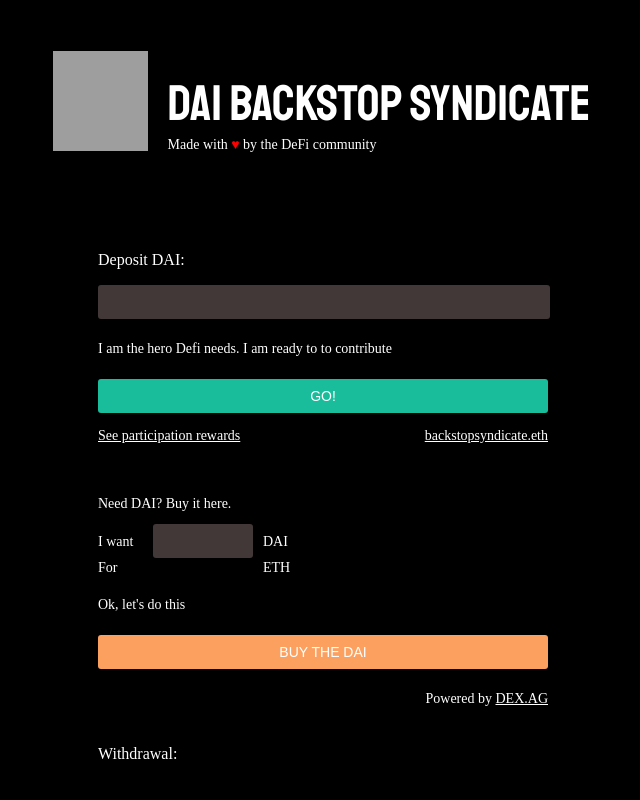
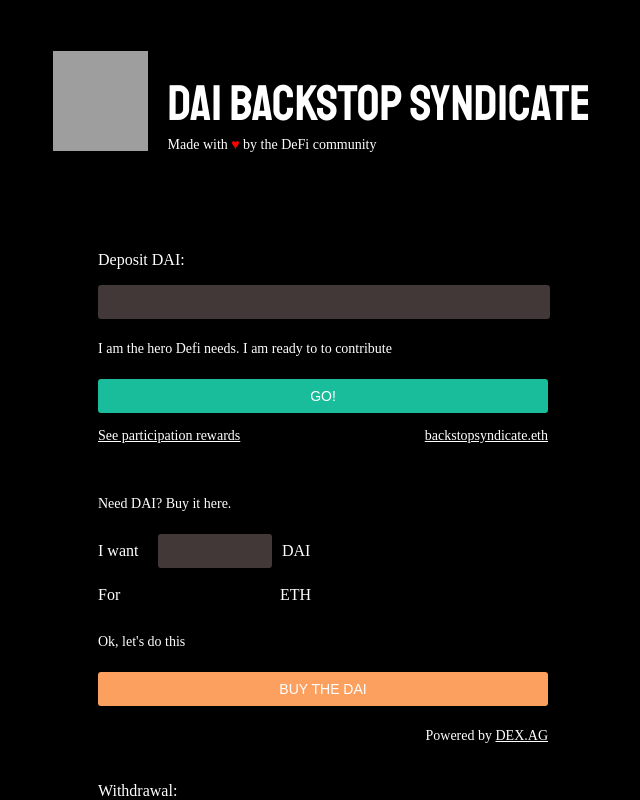
Before and after one commit to backstop-syndicate/backstopsyndicate.com, a Next.js app: page / in a window 1280 px wide. Shown: the top 800 px of the page, without its empty margins (317-957 px from the left). Built offline with nearby package versions, Linux system fonts and the light colour scheme; grey boxes are pictures that could not be loaded.

Commit message:
Some ui tweaking

```diff
--- a/src/pages/index.js
+++ b/src/pages/index.js
@@ -81,7 +81,7 @@ export default function Index() {
                         Need DAI? Buy it here.
                     </span>
                     <div className={"buy-widget-container"}>
-                        <label htmlFor="buyAmount" className="buy-label">I want </label>
+                        <div htmlFor="buyAmount" className="buy-label">I want </div>
                         <input
                             type="number"
                             name="buyAmount"
@@ -90,16 +90,21 @@ export default function Index() {
                             className="buyAmount"
                             onChange={(e) => {checkPrice(e)}}
                         />
-                        <span>
+                        <div className="buy-label">
                             DAI
-                        </span>
+                        </div>
                     </div>
                     <div className={"cost-widget-container"}>
-                        <span className="buy-label">For </span>
-                        <span className="buyAmount" id="costAmount"></span>
-                        <span>
+                        <div className="buy-label">For </div>
+                        <div
+                            name="costAmount"
+                            id="costAmount"
+                            readOnly
+                            className="costAmount"
+                        />
+                        <div className="buy-label">
                             ETH
-                        </span>
+                        </div>
                     </div>
 
                     <span className={"hint"}>Ok, let's do this</span>
@@ -123,16 +128,17 @@ export default function Index() {
             </form>
             <style jsx>
                 {`
-                    label {
-                        display: block;
+
+                    input {
+                        background: #433838;
+                        border-radius: 3px;
+                        height: 32px;
+                        border: none;
+                        color: #ffffff;
+                        font-size: 14px;
                     }
 
-                    .buy-label {
-                        width: 40px;
-                        display: inline-block;
-                    }
-
-                    input {
+                    input#depositAmount {
                         width: calc(100% - 20px);
                         background: #433838;
                         border-radius: 3px;
@@ -157,15 +163,6 @@ export default function Index() {
                         line-height: 60px;
                     }
 
-                    .buyAmount {
-                        width: 75px;
-                        display: inline-block;
-                        text-align: right;
-                        margin: 20px 10px 0px 15px;
-                        padding-left: 20px;
-                        padding-right: 5px;
-                    }
-
                     .form-container {
                         margin: auto;
                         width: 450px;
@@ -174,17 +171,42 @@ export default function Index() {
                     }
 
                     .buy-container {
-                        display: inline;
-                        width: 450px;
+
+                    }
+
+                    .buy-label {
+                        width: 60px;
+                        line-height: 34px;
+                    }
+
+                    .buy-widget-container, .cost-widget-container {
+                        display: flex;
+                        flex-direction: row;
                     }
 
                     .buy-widget-container {
-                        margin-top: -30px;
+                      margin-bottom: 10px;
                     }
 
-                    .cost-widget-container {
-                        margin-top: -20px;
+                    .buyAmount {
+
                     }
+
+                    #buyAmount, #costAmount {
+                      width: 102px;
+                      margin-right: 10px;
+                      padding-right: 10px;
+                      text-align: right;
+                      font-family: Futura;
+                      font-style: normal;
+                      font-weight: 500;
+                      font-size: 14px;
+                    }
+
+                    #costAmount {
+                      line-height: 32px;
+                    }
+
 
                     .success-links {
                         display: flex;
```
Also changed, not shown: 1 other file (tests, documents, lock files or other folders).
